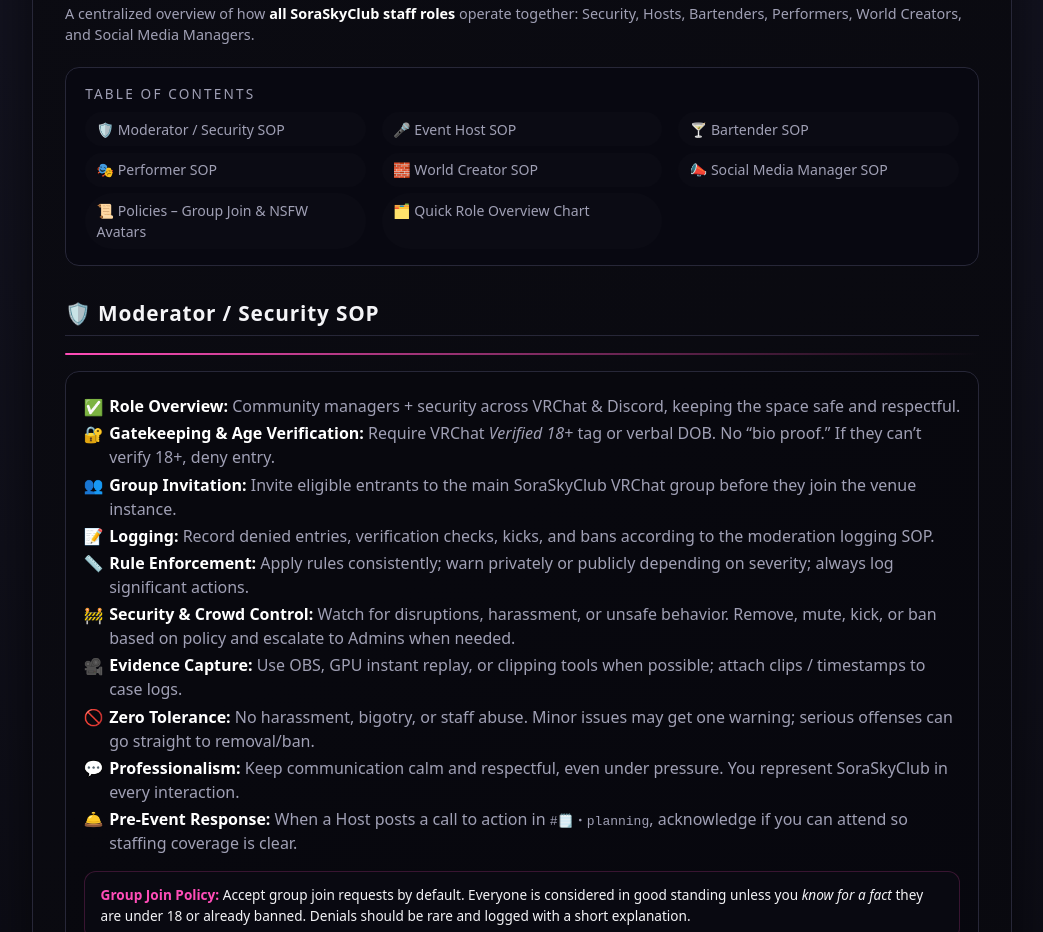
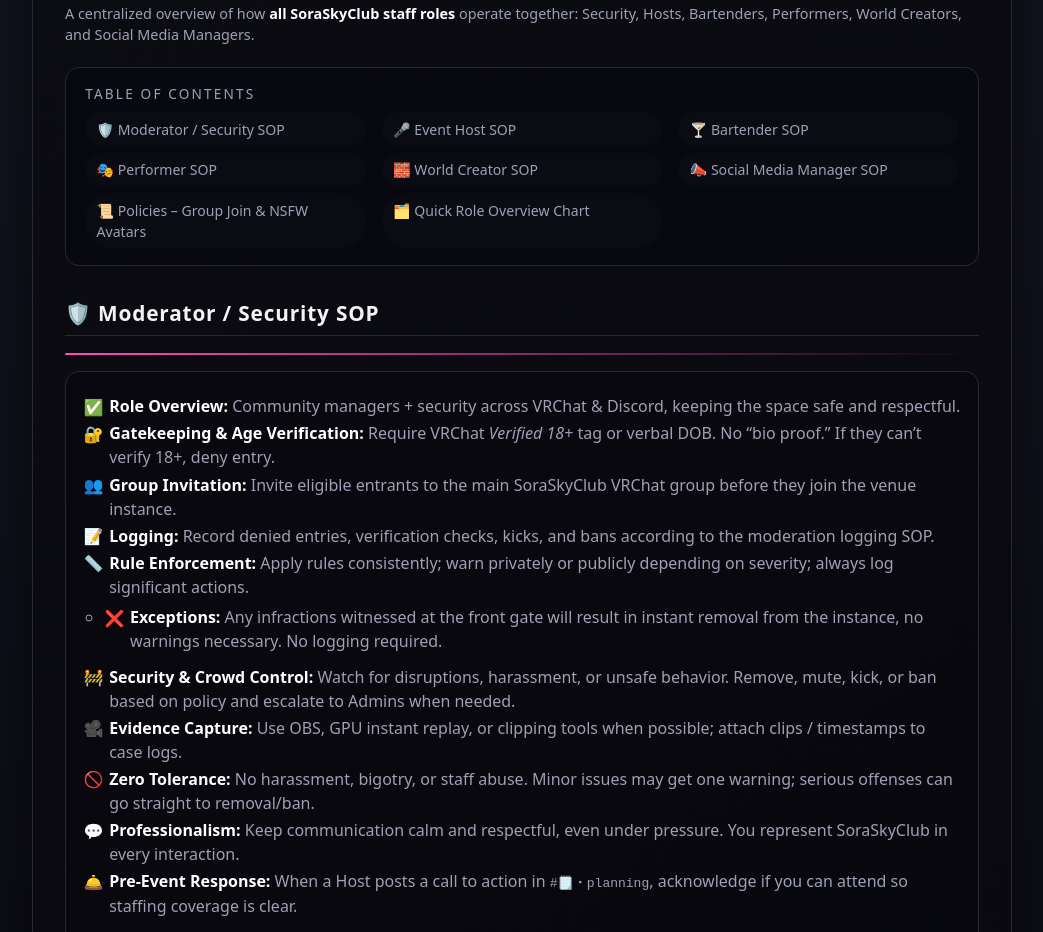
Before and after one commit to SoraisHollow/SoraSkyClubSOPs, a plain HTML site: page StaffSOPs.html in a window 1280 px wide. Shown: the part 168-1100 px from the top of the page, without its empty margins (118-1161 px from the left). Drawn offline with Linux system fonts and the light colour scheme.

Commit message:
Update StaffSOPs.html
Added exception to the Rule enforcement line

```diff
--- a/StaffSOPs.html
+++ b/StaffSOPs.html
@@ -276,6 +276,9 @@
         <li><span class="emoji">👥</span> <span class="label">Group Invitation:</span> Invite eligible entrants to the main SoraSkyClub VRChat group before they join the venue instance.</li>
         <li><span class="emoji">📝</span> <span class="label">Logging:</span> Record denied entries, verification checks, kicks, and bans according to the moderation logging SOP.</li>
         <li><span class="emoji">📏</span> <span class="label">Rule Enforcement:</span> Apply rules consistently; warn privately or publicly depending on severity; always log significant actions.</li>
+        <ul>
+          <li><span class="emoji">❌</span> <span class="label">Exceptions:</span> Any infractions witnessed at the front gate will result in instant removal from the instance, no warnings necessary. No logging required.</li>
+        </ul>
         <li><span class="emoji">🚧</span> <span class="label">Security & Crowd Control:</span> Watch for disruptions, harassment, or unsafe behavior. Remove, mute, kick, or ban based on policy and escalate to Admins when needed.</li>
         <li><span class="emoji">🎥</span> <span class="label">Evidence Capture:</span> Use OBS, GPU instant replay, or clipping tools when possible; attach clips / timestamps to case logs.</li>
         <li><span class="emoji">🚫</span> <span class="label">Zero Tolerance:</span> No harassment, bigotry, or staff abuse. Minor issues may get one warning; serious offenses can go straight to removal/ban.</li>
```
